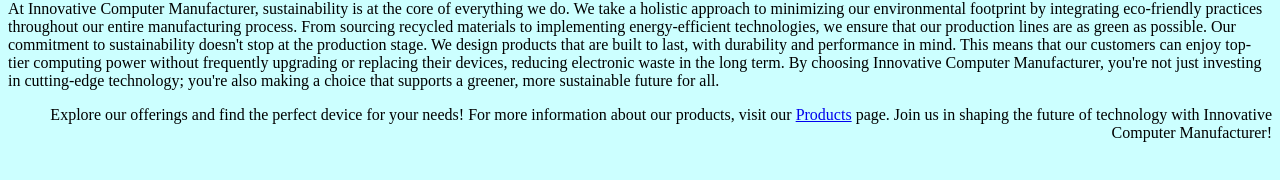
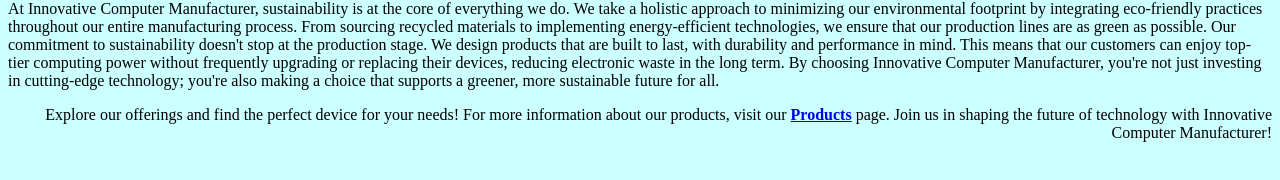
Before and after one commit to Ameya123-code/collegepractical, a plain HTML site: page index.html in a window 1280 px wide. Shown: the part 136-316 px from the top of the page. Drawn offline with Linux system fonts and the light colour scheme.

Commit message:
Update index.html

```diff
--- a/index.html
+++ b/index.html
@@ -29,7 +29,7 @@ you're not just investing in cutting-edge technology; you're also making a choic
 
     <p align="right" color="#008000" font-size="300px">
         Explore our offerings and find the perfect device for your needs! For more information
-        about our products, visit our <a href="main2.html">Products</a> page.
+        about our products, visit our <a href="main2.html"><b>Products</b></a> page.
         Join us in shaping the future of technology with Innovative Computer Manufacturer!
     </p>
 
```
